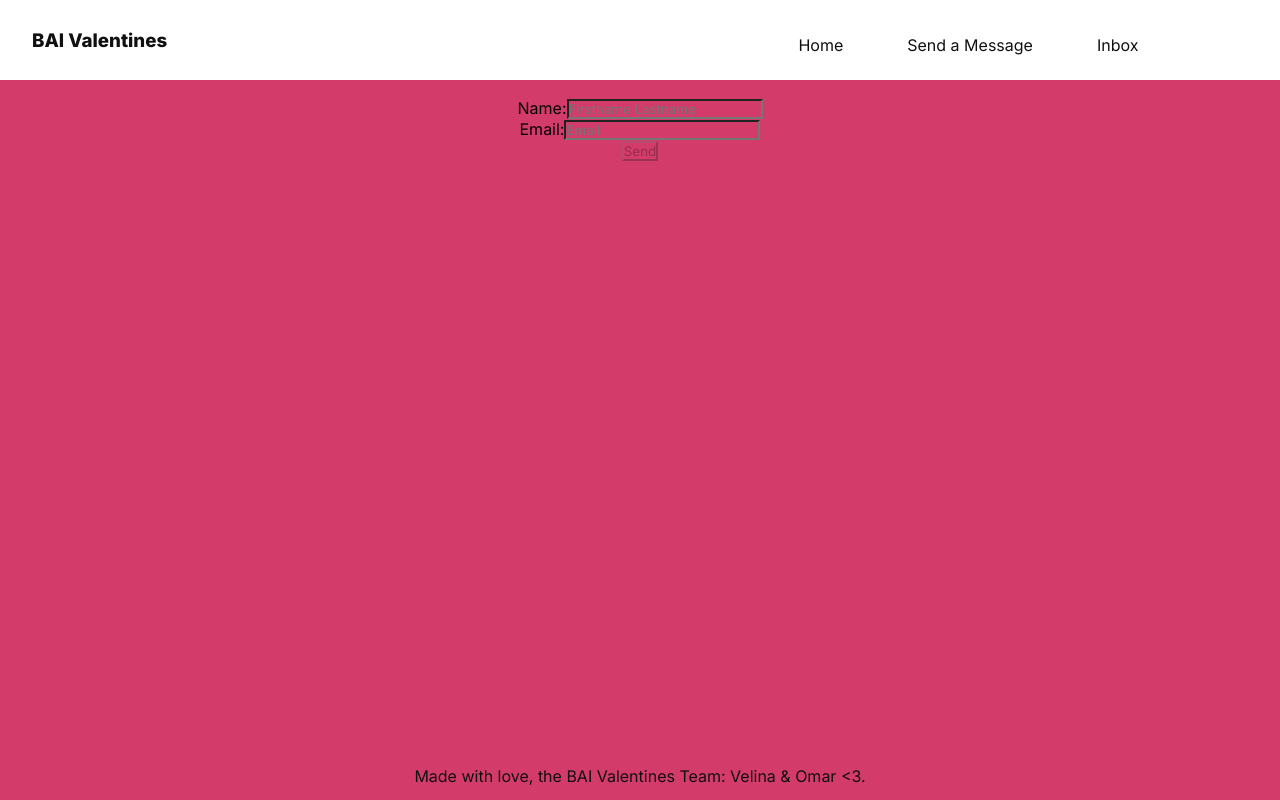
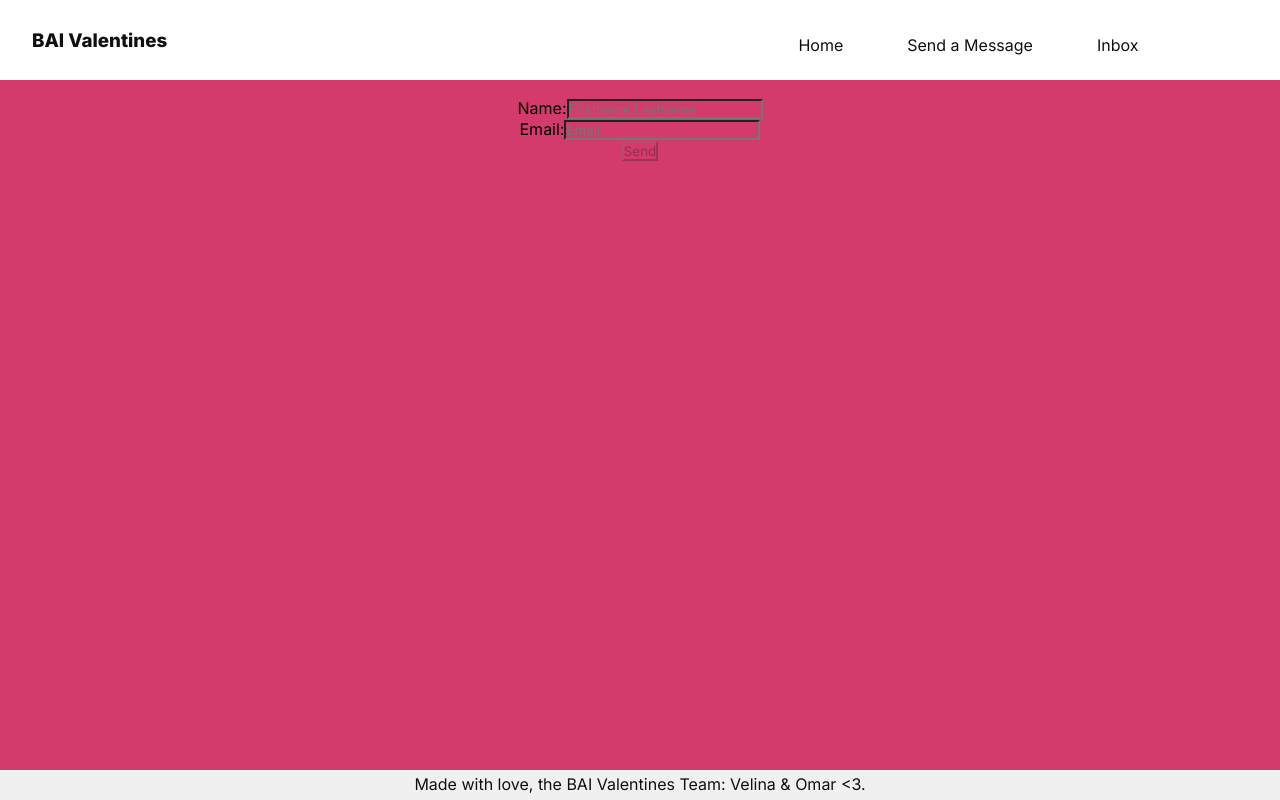
Before and after one commit to OmarJallouq/Valentine-Notes-Website, a React (Create React App) app in the folder frontend/: page /AddUser in a window 1280 px wide. Built offline with nearby package versions, Linux system fonts and the light colour scheme; no server answers; a web font is replaced by a local one.

Commit message:
footer design

```diff
--- a/frontend/src/components/Footer.js
+++ b/frontend/src/components/Footer.js
@@ -3,7 +3,7 @@ import '../styles/footer.css';
 
 function Footer() {
   return (
-    <footer style={{background: 'transparent'}}>
+    <footer>
       <p style={{background: 'transparent'}}>Made with love, the BAI Valentines Team: Velina & Omar &lt;3.</p>
     </footer>
   );
--- a/frontend/src/styles/footer.css
+++ b/frontend/src/styles/footer.css
@@ -18,13 +18,13 @@
 /* Footer styles */
 footer {
     text-align: center;
-    padding: 1rem;
-    background-color: #FFFFFF;
+    padding: 0.25rem;
+    background-color: #f0f0f0;
     color: var(--textColor);
     position: fixed;
     bottom: 0;
     width: 100%;
-    height: 50px
+    height: 30px
 }
 
 /* Add any additional styles for the footer here */
```
